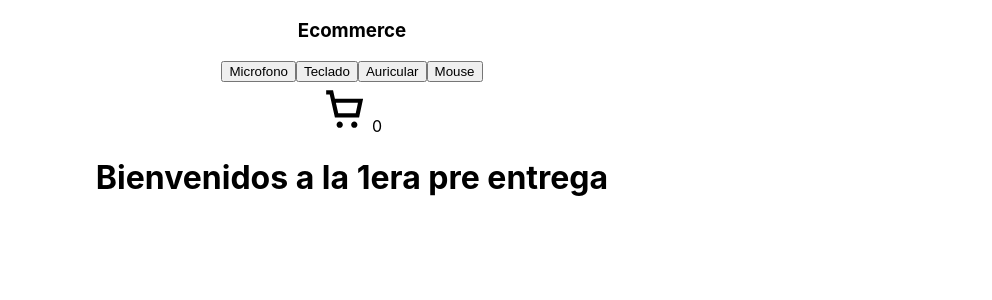
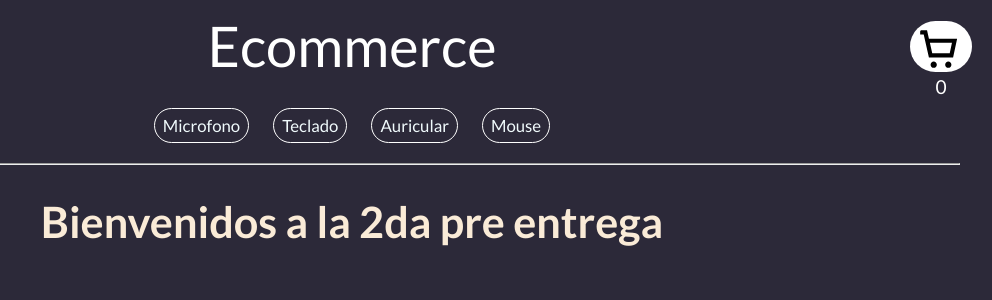
Before and after one commit to SNFernandez/Coder-React, a React (Create React App) app: page / in a window 1280 px wide. Shown: the top 300 px of the page, without its empty margins (288-1280 px from the left). Built offline with nearby package versions, Linux system fonts and the light colour scheme.

Commit message:
actualizacion

```diff
--- a/public/index.html
+++ b/public/index.html
@@ -4,6 +4,9 @@
     <meta charset="utf-8" />
     <link rel="icon" href="%PUBLIC_URL%/favicon.ico" />
     <meta name="viewport" content="width=device-width, initial-scale=1" />
+    <link rel="preconnect" href="https://fonts.googleapis.com">
+    <link rel="preconnect" href="https://fonts.gstatic.com" crossorigin>
+    <link href="https://fonts.googleapis.com/css2?family=Lato:wght@100;300;400;700;900&display=swap" rel="stylesheet">
     <meta name="theme-color" content="#000000" />
     <meta
       name="description"
--- a/src/App.css
+++ b/src/App.css
@@ -1,38 +1,23 @@
+body {
+  -webkit-font-smoothing: antialiased;
+  -moz-osx-font-smoothing: grayscale;
+  background-color: #2c2939;
+}
+* {
+  margin: 0;
+  padding: 0;
+  box-sizing: border-box;
+  list-style: none;
+  text-decoration: none;
+  font-family: 'Lato', sans-serif;
+}
+
+html {
+  scroll-behavior: smooth;
+  text-rendering: optimizeLegibility;
+}
 .App {
   text-align: center;
+  justify-content: center;
+  flex-grow: 1;
 }
-
-.App-logo {
-  height: 40vmin;
-  pointer-events: none;
-}
-
-@media (prefers-reduced-motion: no-preference) {
-  .App-logo {
-    animation: App-logo-spin infinite 20s linear;
-  }
-}
-
-.App-header {
-  background-color: #282c34;
-  min-height: 100vh;
-  display: flex;
-  flex-direction: column;
-  align-items: center;
-  justify-content: center;
-  font-size: calc(10px + 2vmin);
-  color: white;
-}
-
-.App-link {
-  color: #61dafb;
-}
-
-@keyframes App-logo-spin {
-  from {
-    transform: rotate(0deg);
-  }
-  to {
-    transform: rotate(360deg);
-  }
-}
--- a/src/App.js
+++ b/src/App.js
@@ -6,7 +6,7 @@ function App() {
   return (
     <div className="App">
 <NavE/>
-<ItemListE greeting={'Bienvenidos a la 1era pre entrega'}/>
+<ItemListE greeting={'Bienvenidos a la 2da pre entrega'}/>
     </div>
   );
 }
--- /dev/null
+++ b/src/components/Cart/Cart.css
@@ -0,0 +1,13 @@
+.cart-image{
+    padding: .5px 6px;
+    background-color: rgb(255, 255, 255);
+    border-radius: 50px;
+    border: solid 0px transparent;
+}
+.product-cart{
+    display: flex;
+    justify-content: center;
+    align-items: center;
+    font-size: 1.2em;
+    color: rgb(255, 255, 255);
+}
--- a/src/components/Cart/Cart.js
+++ b/src/components/Cart/Cart.js
@@ -1,10 +1,10 @@
 import CartE from './images/shopping-cart.svg'
-
+import './Cart.css'
 const Cart = () => {
     return(
         <div>
-            <img src={CartE} alt="Cart"/>
-            0
+            <img className='cart-image' src={CartE} alt="Cart"/>
+            <span className='product-cart'>0</span>
         </div>
     )
 }
--- /dev/null
+++ b/src/components/ItemsList/ItemList.css
@@ -0,0 +1,5 @@
+.entrega{
+    font-size: 2.7em;
+    margin: 30px 0;
+    color: antiquewhite;
+}
--- a/src/components/ItemsList/ItemList.js
+++ b/src/components/ItemsList/ItemList.js
@@ -1,7 +1,8 @@
+import './ItemList.css'
 const ItemList = ({ greeting }) => {
     return(
      <div>
-        <h1>{greeting}</h1>
+        <h1 className='entrega'>{greeting}</h1>
      </div>
     )
 }
--- /dev/null
+++ b/src/components/NavE/NavE.css
@@ -0,0 +1,48 @@
+.title {
+    font-size: 56px;
+    font-weight: 500;
+    align-items: center;
+    justify-content: center;
+    color: #ffffff;
+    transition: all .5s;
+}
+
+.title:hover {
+    color: rgb(219, 255, 255);
+}
+
+.title-h1 {
+    margin: .5em 0;
+    transition: all .5s;
+}
+
+.title-h1:hover {
+    transform: scale(1.15);
+}
+
+.list {
+    background-color: transparent;
+    padding: 6px 8px;
+    margin: 0px 12px;
+    border: solid 1.5px rgb(255, 255, 255);
+    color: rgb(240, 250, 252);
+    border-radius: 25px;
+    font-size: 1.05em;
+    transition: all 0.35s;
+}
+
+.list:hover {
+    background-color: #211f2c;
+    transform: scale(1.05);
+}
+
+.hr-linea {
+    max-width: 95%;
+    margin: 20px auto;
+}
+.container-cart{
+    display: flex;
+    justify-content: flex-end;
+    margin: 10px 20px;
+    margin-top: -70px;
+}
--- a/src/components/NavE/NavE.js
+++ b/src/components/NavE/NavE.js
@@ -1,18 +1,20 @@
 import CartE from '../Cart/Cart'
+import './NavE.css'
 const NavE = () => {
-    return(
-
-<nav>
-    <h3>Ecommerce</h3>
-    <div>
-    <button>Microfono</button>
-    <button>Teclado</button>
-    <button>Auricular</button>
-    <button>Mouse</button>
-    </div>
-    <CartE/>
-</nav>
-
+    return (
+        <header>
+            <nav>
+                <div>
+                    <h1 className='title-h1'><span className='title'>Ecommerce</span></h1>
+                    <div className='container-cart'><CartE /></div>
+                    <button className='list'>Microfono</button>
+                    <button className='list'>Teclado</button>
+                    <button className='list'>Auricular</button>
+                    <button className='list'>Mouse</button>
+                </div>
+                <hr className='hr-linea'></hr>
+            </nav>
+        </header>
     )
 }
 
--- a/src/index.css
+++ b/src/index.css
@@ -1,8 +1,4 @@
 body {
-  margin: 0;
-  font-family: -apple-system, BlinkMacSystemFont, 'Segoe UI', 'Roboto', 'Oxygen',
-    'Ubuntu', 'Cantarell', 'Fira Sans', 'Droid Sans', 'Helvetica Neue',
-    sans-serif;
   -webkit-font-smoothing: antialiased;
   -moz-osx-font-smoothing: grayscale;
 }
@@ -11,3 +7,16 @@ code {
   font-family: source-code-pro, Menlo, Monaco, Consolas, 'Courier New',
     monospace;
 }
+* {
+  margin: 0;
+  padding: 0;
+  box-sizing: border-box;
+  list-style: none;
+  text-decoration: none;
+  font-family: 'Lato', sans-serif;
+}
+
+html {
+  scroll-behavior: smooth;
+  text-rendering: optimizeLegibility;
+}
```
Also changed, not shown: src/logo.svg (deleted).
